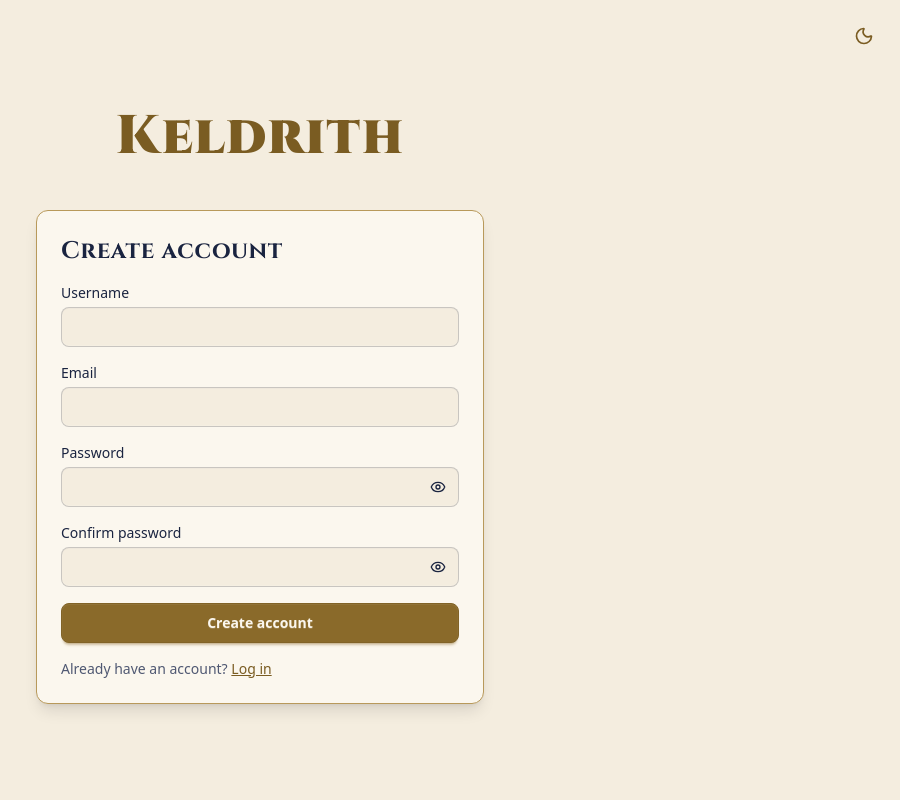
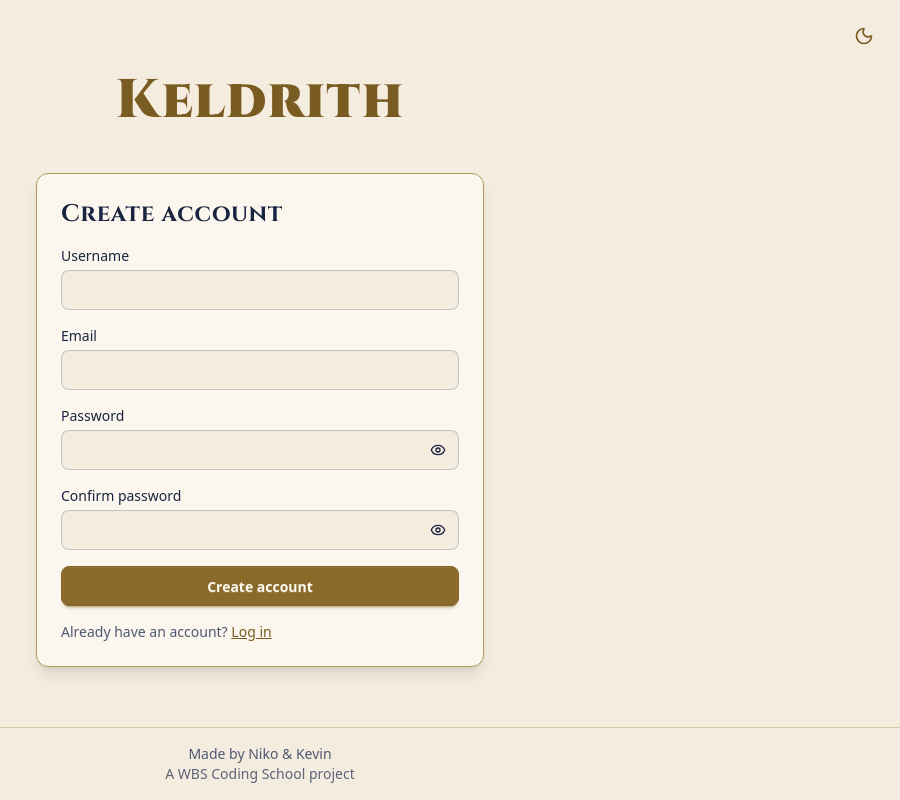
Before and after one commit to MonkeyDNaara/Keldrith, a React (Vite) app in the folder front-end/: page /register in a window 1280 px wide. Shown: the whole page, without its empty margins (380-1280 px from the left). Built offline with nearby package versions, Linux system fonts and the light colour scheme.

Commit message:
feat(front-end): add footer to app and auth layouts

```diff
--- a/front-end/src/components/layout/AppLayout.tsx
+++ b/front-end/src/components/layout/AppLayout.tsx
@@ -1,7 +1,8 @@
 import { Outlet } from 'react-router';
+import { Footer } from './Footer';
 import { TopBar } from './TopBar';
 
-/** Frame for all pages after login: top bar + centered content area. */
+/** Frame for all pages after login: top bar + centered content area + footer. */
 export function AppLayout() {
   return (
     <div className="flex min-h-dvh flex-col">
@@ -9,6 +10,7 @@ export function AppLayout() {
       <main className="mx-auto flex w-full max-w-5xl flex-1 flex-col gap-6 p-4 sm:p-8">
         <Outlet />
       </main>
+      <Footer />
     </div>
   );
 }
--- a/front-end/src/components/layout/AuthLayout.tsx
+++ b/front-end/src/components/layout/AuthLayout.tsx
@@ -1,22 +1,27 @@
 import { Outlet } from 'react-router';
 import { t } from '../../i18n';
 import { ThemeToggle } from '../../theme/ThemeToggle';
+import { Footer } from './Footer';
 
-/** Frame for login and register: wordmark + centered card, theme toggle top right. */
+/** Frame for login and register: wordmark + centered card, theme toggle top right, footer. */
 export function AuthLayout() {
   return (
-    <div className="relative grid min-h-dvh place-items-center p-4">
+    <div className="relative flex min-h-dvh flex-col">
       <div className="absolute top-4 right-4">
         <ThemeToggle />
       </div>
-      <main className="flex w-full max-w-md flex-col items-center gap-8">
-        <h1 className="text-display font-black text-accent">{t.app.name}</h1>
-        <div className="card w-full border border-frame bg-base-200 shadow-lg">
-          <div className="card-body">
-            <Outlet />
+      {/* flex-1 pushes the footer to the bottom; the grid centers the card in the space left. */}
+      <main className="grid flex-1 place-items-center p-4">
+        <div className="flex w-full max-w-md flex-col items-center gap-8">
+          <h1 className="text-display font-black text-accent">{t.app.name}</h1>
+          <div className="card w-full border border-frame bg-base-200 shadow-lg">
+            <div className="card-body">
+              <Outlet />
+            </div>
           </div>
         </div>
       </main>
+      <Footer />
     </div>
   );
 }
--- /dev/null
+++ b/front-end/src/components/layout/Footer.tsx
@@ -0,0 +1,11 @@
+import { t } from '../../i18n';
+
+/** Credits line at the bottom of every layout. */
+export function Footer() {
+  return (
+    <footer className="border-t border-line px-4 py-4 text-center text-sm">
+      <p className="text-muted">{t.footer.madeBy}</p>
+      <p className="text-faint">{t.footer.project}</p>
+    </footer>
+  );
+}
```
